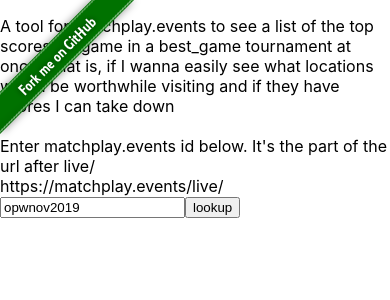
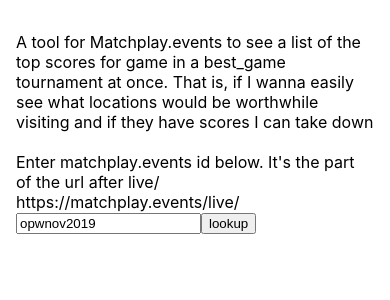
Before and after one commit to nthitz/matchplay-all-scores, a React (Create React App) app: page / in a window 390 px wide. Shown: the top 300 px of the page. Built offline with nearby package versions, Linux system fonts and the light colour scheme.

Commit message:
slightly better mobile styles

```diff
--- a/src/App.css
+++ b/src/App.css
@@ -2,6 +2,7 @@
   max-width: 800px;
   margin: 0 auto;
   margin-top: 1em;
+  padding: 1em;
 }
 
 .forkme {
@@ -16,3 +17,9 @@
 .error {
   color: red;
 }
+
+@media screen and (max-width: 1030px) {
+  .forkme {
+    display: none;
+  }
+}
```
